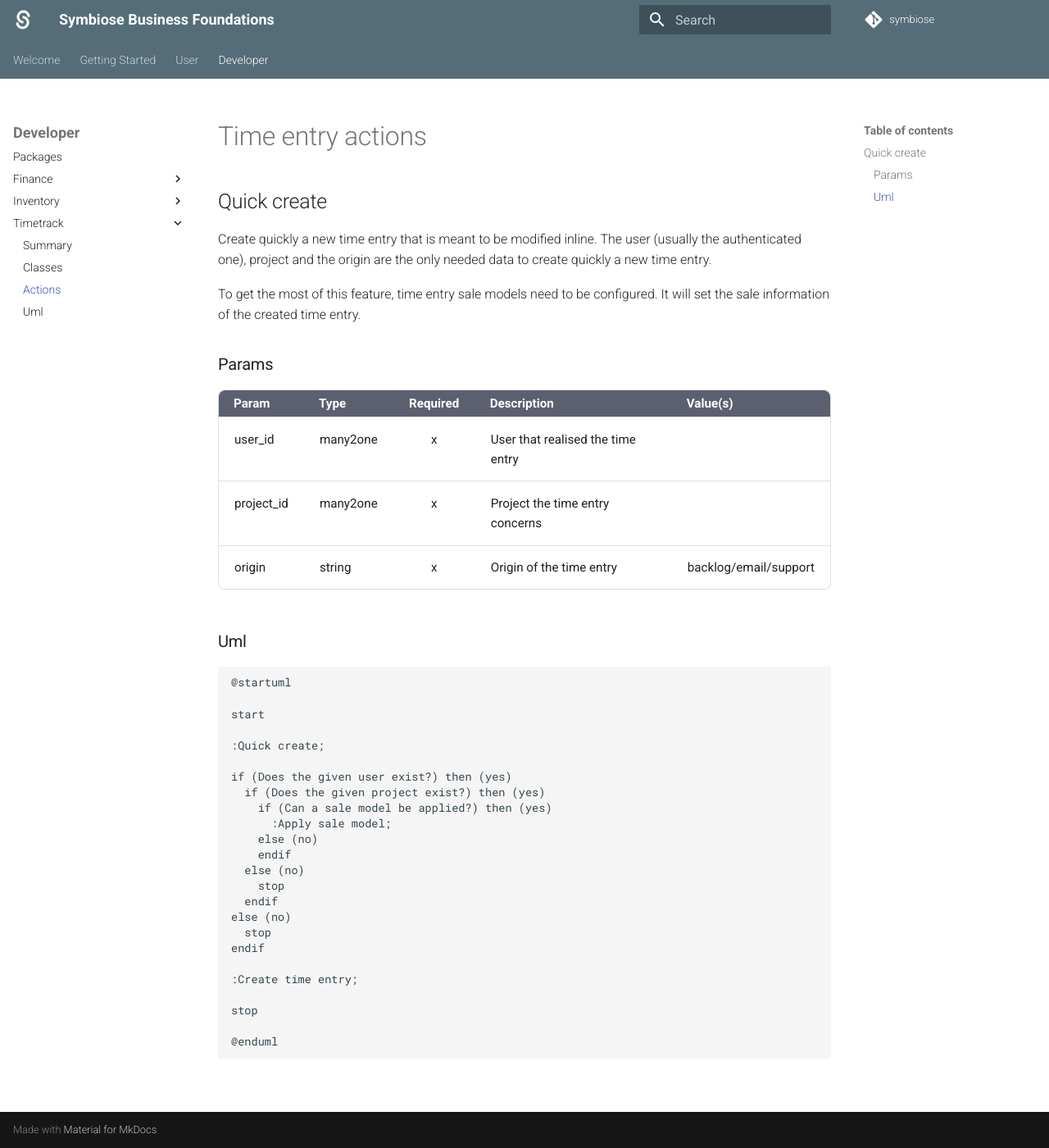
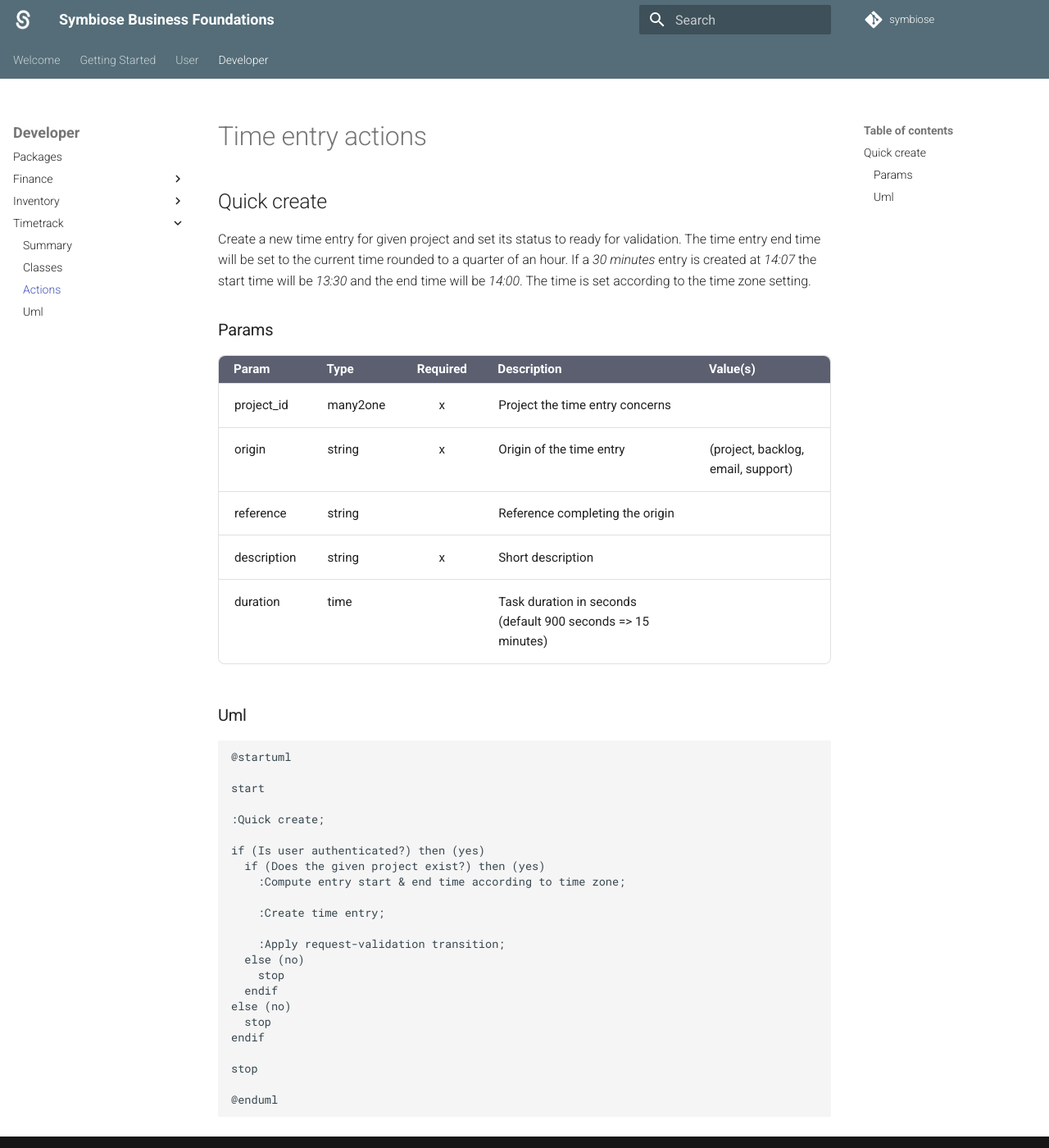
Before and after one commit to yesbabylon/symbiose-doc, an MkDocs documentation site: the page built from docs/developer-manual/timetrack/actions.md, in a window 1280 px wide and 1400 px high. Shown: the whole window at 82% size. Built offline with MkDocs 1.6.1 and Material for MkDocs 9.7.7, drawn with Linux system fonts in a browser that asks for light colours; comment, search, counter and statistics services are not loaded; the version menu is left out.

Commit message:
Update timetrack doc

```diff
--- a/docs/developer-manual/timetrack/actions.md
+++ b/docs/developer-manual/timetrack/actions.md
@@ -2,19 +2,20 @@
 
 ## Quick create
 
-Create quickly a new time entry that is meant to be modified inline.
-The user (usually the authenticated one), project and the origin are the only needed data to create quickly a new time entry.
-
-To get the most of this feature, time entry sale models need to be configured.
-It will set the sale information of the created time entry.
+Create a new time entry for given project and set its status to ready for validation.
+The time entry end time will be set to the current time rounded to a quarter of an hour.
+If a _30 minutes_ entry is created at _14:07_ the start time will be _13:30_ and the end time will be _14:00_.
+The time is set according to the time zone setting.
 
 ### Params
 
-| Param      | Type     | Required | Description                       | Value(s)              |
-|------------|----------|:--------:|-----------------------------------|-----------------------|
-| user_id    | many2one |    x     | User that realised the time entry |                       |
-| project_id | many2one |    x     | Project the time entry concerns   |                       |
-| origin     | string   |    x     | Origin of the time entry          | backlog/email/support |
+| Param       | Type     | Required | Description                                                  | Value(s)                           |
+|-------------|----------|:--------:|--------------------------------------------------------------|------------------------------------|
+| project_id  | many2one |    x     | Project the time entry concerns                              |                                    |
+| origin      | string   |    x     | Origin of the time entry                                     | (project, backlog, email, support) |
+| reference   | string   |          | Reference completing the origin                              |                                    |
+| description | string   |    x     | Short description                                            |                                    |
+| duration    | time     |          | Task duration in seconds (default 900 seconds => 15 minutes) |                                    |
 
 ### Uml
 
@@ -25,12 +26,13 @@ start
 
 :Quick create;
 
-if (Does the given user exist?) then (yes)
+if (Is user authenticated?) then (yes)
   if (Does the given project exist?) then (yes)
-    if (Can a sale model be applied?) then (yes)
-      :Apply sale model;
-    else (no)
-    endif
+    :Compute entry start & end time according to time zone;
+
+    :Create time entry;
+
+    :Apply request-validation transition;
   else (no)
     stop
   endif
@@ -38,8 +40,6 @@ else (no)
   stop
 endif
 
-:Create time entry;
-
 stop
 
 @enduml
```
Also changed, not shown: docs/developer-manual/timetrack/classes.md (+81 -42 lines), docs/developer-manual/timetrack/index.md (+2 -6 lines), docs/developer-manual/timetrack/uml.md (+4 -14 lines), docs/assets/img/uml/timetrack/object-relational/all-packages.png, docs/assets/img/uml/timetrack/object-relational/package.png, docs/assets/img/uml/timetrack/object-relational/project.png (deleted), docs/assets/img/uml/timetrack/object-relational/time-entry-inheritance-sale.png, docs/assets/img/uml/timetrack/object-relational/time-entry-sale-model.png (deleted), docs/assets/img/uml/timetrack/object-relational/time-entry.png (deleted).
